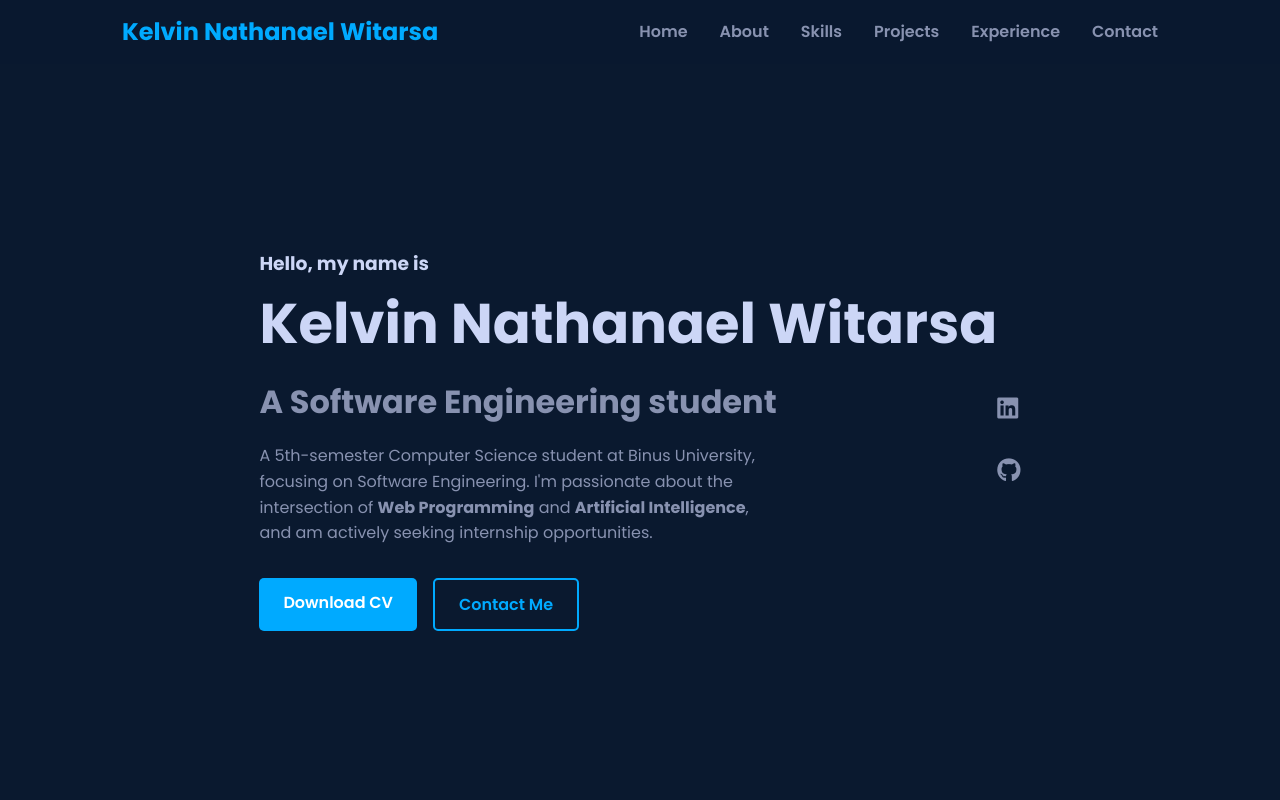
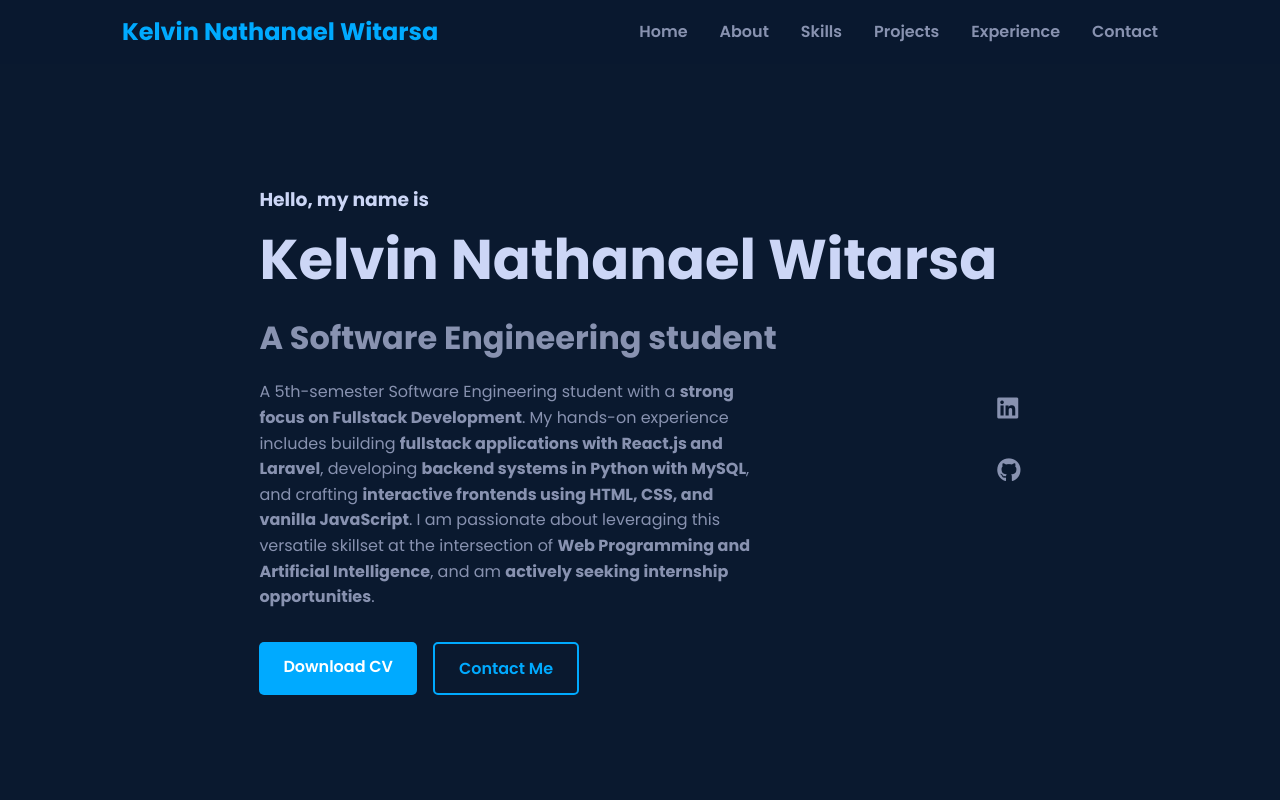
Before and after one commit to Kelvinnw25/Portfolio, a plain HTML site: page index.html in a window 1280 px wide. Shown: the top 800 px of the page. Drawn offline with Linux system fonts and the light colour scheme.

Commit message:
revise the description of mine

```diff
--- a/index.html
+++ b/index.html
@@ -34,10 +34,13 @@
                     <h1>Kelvin Nathanael Witarsa</h1>
                     <h2 class="hero-subtitle">A Software Engineering student</h2>
                     <p class="hero-description">
-                        A 5th-semester Computer Science student at Binus University,
-                        focusing on Software Engineering. I'm passionate about the
-                        intersection of <strong>Web Programming</strong> and <strong>Artificial Intelligence</strong>,
-                        and am actively seeking internship opportunities.
+                            A 5th-semester Software Engineering student with a <strong>strong focus on Fullstack Development</strong>.
+                            My hands-on experience includes building <strong>fullstack applications with React.js and Laravel</strong>,
+                            developing <strong>backend systems in Python with MySQL</strong>,
+                            and crafting <strong>interactive frontends using HTML, CSS, and vanilla JavaScript</strong>.
+                            I am passionate about leveraging this versatile skillset at the intersection of
+                            <strong>Web Programming and Artificial Intelligence</strong>,
+                            and am <strong>actively seeking internship opportunities</strong>.
                     </p>
                     <div class="hero-buttons">
                         <a href="assets/Kelvin_CV.pdf" class="button" download="Kelvin_CV.pdf">Download CV</a>
```
